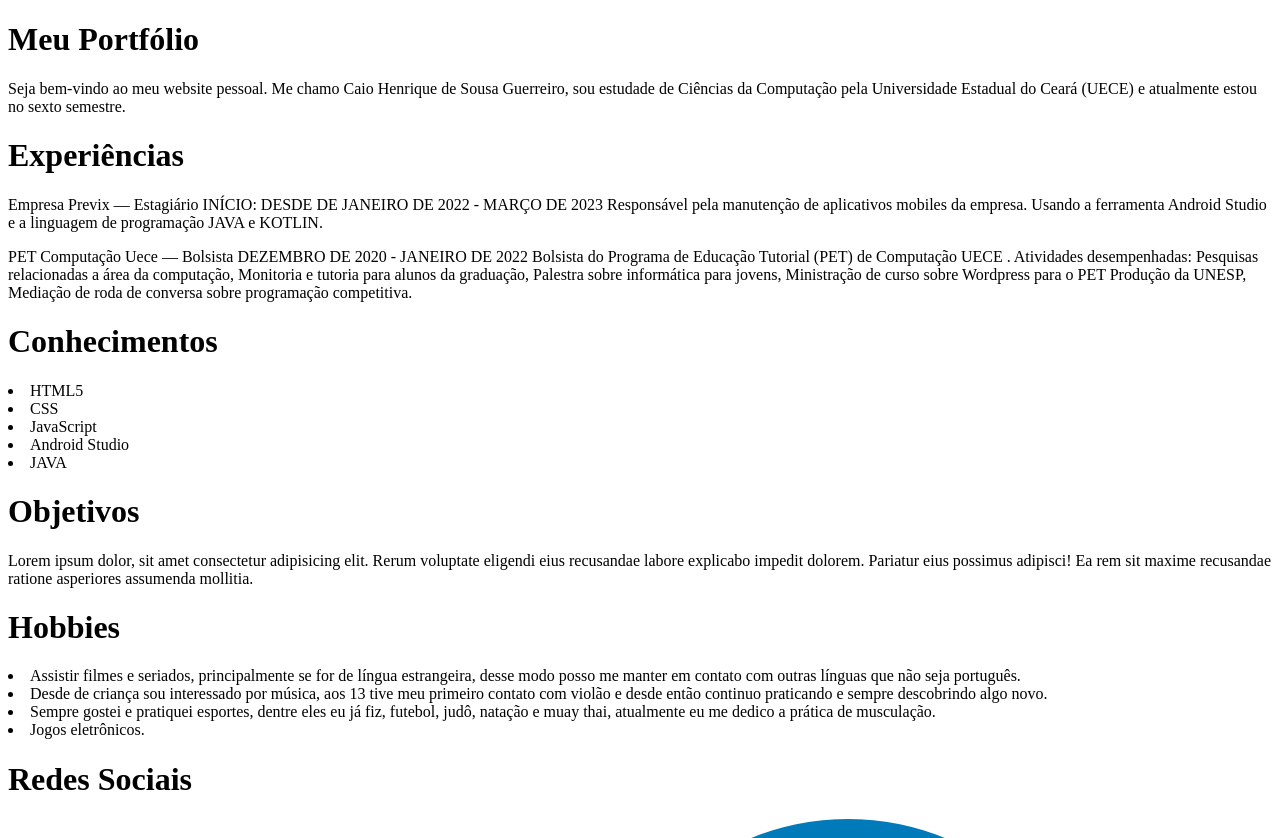
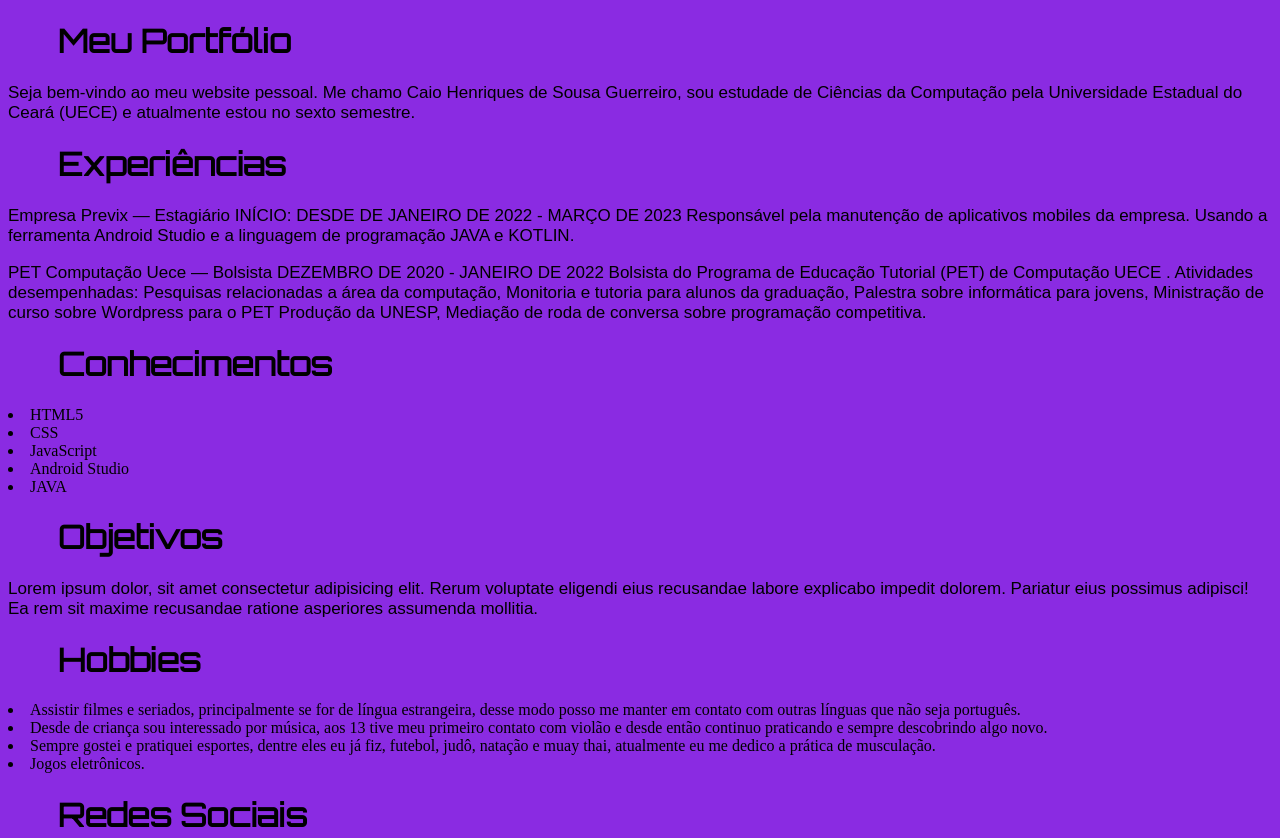
Before and after one commit to CaioGuerreiro/hello-word, a plain HTML site: page meu-site/index.html in a window 1280 px wide. Shown: the top 838 px of the page. Drawn offline with Linux system fonts and the light colour scheme; files whose address does not match are found by name.

Commit message:
adicionando CSS

```diff
--- a/meu-site/index.html
+++ b/meu-site/index.html
@@ -5,10 +5,18 @@
     <meta http-equiv="X-UA-Compatible" content="IE=edge">
     <meta name="viewport" content="width=device-width, initial-scale=1.0">
     <title>Meu Portfólio</title>
+
+
+    <link href="https://fonts.googleapis.com/css?family=Orbitron" rel="stylesheet">
+
+
+
+    <link rel="stylesheet" type="text/css" href="style.css">
+
 </head>
     <body>
         <h1>Meu Portfólio</h1>
-            <p>Seja bem-vindo ao meu website pessoal. Me chamo Caio Henrique
+            <p>Seja bem-vindo ao meu website pessoal. Me chamo Caio Henriques
                 de Sousa Guerreiro, sou estudade de Ciências da Computação
                 pela Universidade Estadual do Ceará (UECE) e atualmente estou
                 no sexto semestre.</p>
--- /dev/null
+++ b/meu-site/style.css
@@ -0,0 +1,31 @@
+/*
+FONTES PARA USAR
+<link href="https://fonts.googleapis.com/css?family=Lato" rel="stylesheet">
+font-family: 'Lato', sans-serif;
+
+<link href="https://fonts.googleapis.com/css?family=Roboto+Slab" rel="stylesheet">
+font-family: 'Roboto Slab', serif;
+
+<link href="https://fonts.googleapis.com/css?family=Montserrat" rel="stylesheet">
+ font-family: 'Montserrat', sans-serif;
+
+<link href="https://fonts.googleapis.com/css?family=Exo" rel="stylesheet">
+font-family: 'Exo', sans-serif;
+
+<link href="https://fonts.googleapis.com/css?family=Orbitron" rel="stylesheet">
+font-family: 'Orbitron', sans-serif;
+*/
+
+h1 {
+    padding-left: 50px;
+    font-family: 'Orbitron', sans-serif;
+
+  }
+
+  p{
+    font-size: 17px;
+    font-family: sans-serif;font-family: sans-serif;
+  }
+  body{
+    background-color: blueviolet;
+  }
```
